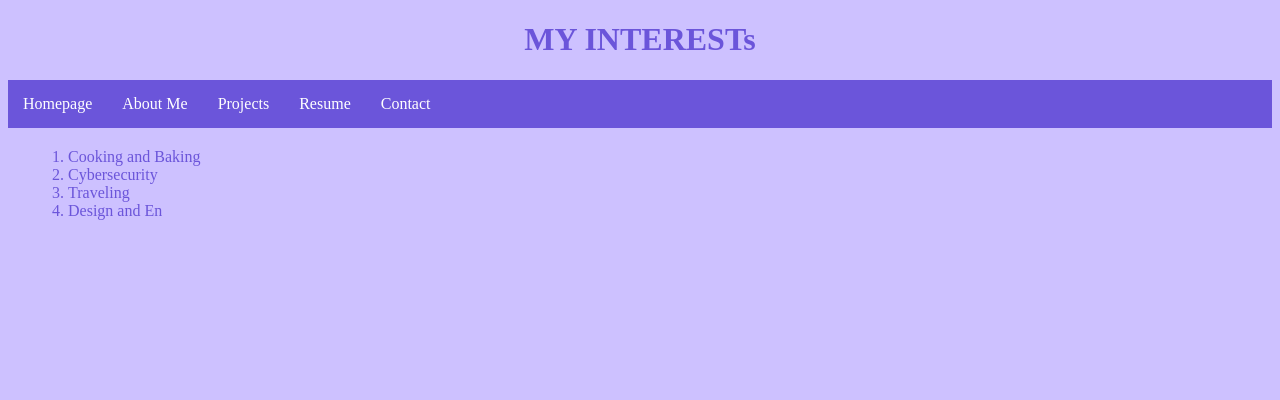
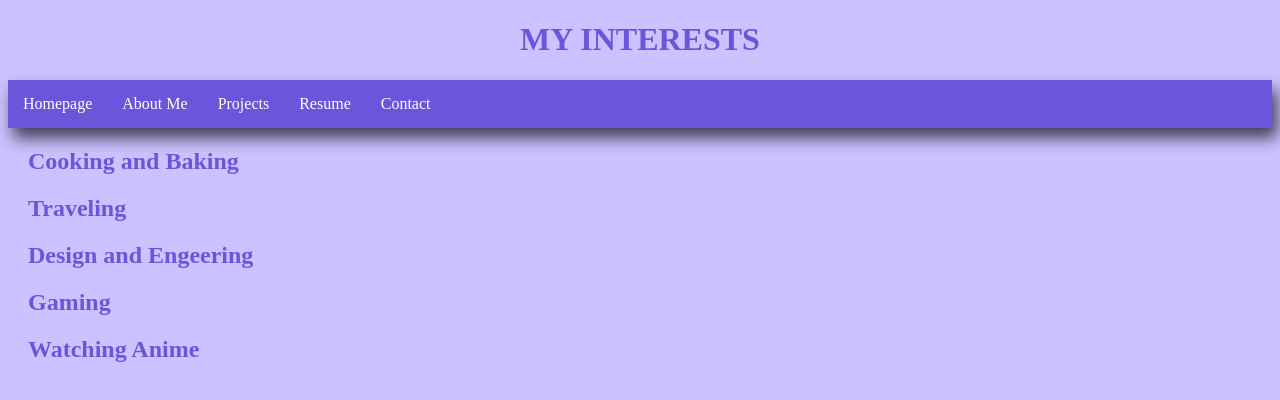
Before and after one commit to dilisa25/dilisa25.github.io, a plain HTML site: page interest.html in a window 1280 px wide. Drawn offline with Linux system fonts and the light colour scheme; a web font is replaced by a local one.

Commit message:
No more inline

```diff
--- a/interest.html
+++ b/interest.html
@@ -8,7 +8,7 @@
     <link rel="stylesheet" href="styles.css">
 </head>
 <body>
- <h1>MY INTERESTs</h1>
+ <h1>MY INTERESTS</h1>
  <nav class="navbar">
     <ul>
       <li><a href="index.html"> Homepage</a></li>
@@ -18,12 +18,12 @@
       <li><a href="contact_me.html"> Contact </a></li>
     </ul>
    </nav>
-  <main><ol>
-    <li>Cooking and Baking </li>
-    <li>Cybersecurity </li>
-    <li>Traveling</li>
-    <li>Design and En</li>
-  </ol>
+  <main>
+    <h2>Cooking and Baking </h2>
+    <h2>Traveling</h2>
+    <h2>Design and Engeering </h2>
+    <h2>Gaming </h2>
+    <h2>Watching Anime</h2>
   </main>
 </body>
 </html>
--- a/styles.css
+++ b/styles.css
@@ -17,6 +17,7 @@ main{
   padding:0px;
   margin: 0px;
   overflow: hidden;
+  box-shadow: 5px 10px 15px #423e59;
 }
 .navbar a{
     color: white;
@@ -27,6 +28,7 @@ main{
 }
 .navbar a:hover{
     background-color: #ffc1fb;
+    color: #6b55da;
 }
 .navbar li{
     float: left;
```
Also changed, not shown: index.html (+10 -1 lines), projects.html (+7 -1 lines), Untitled (3).png (added).
